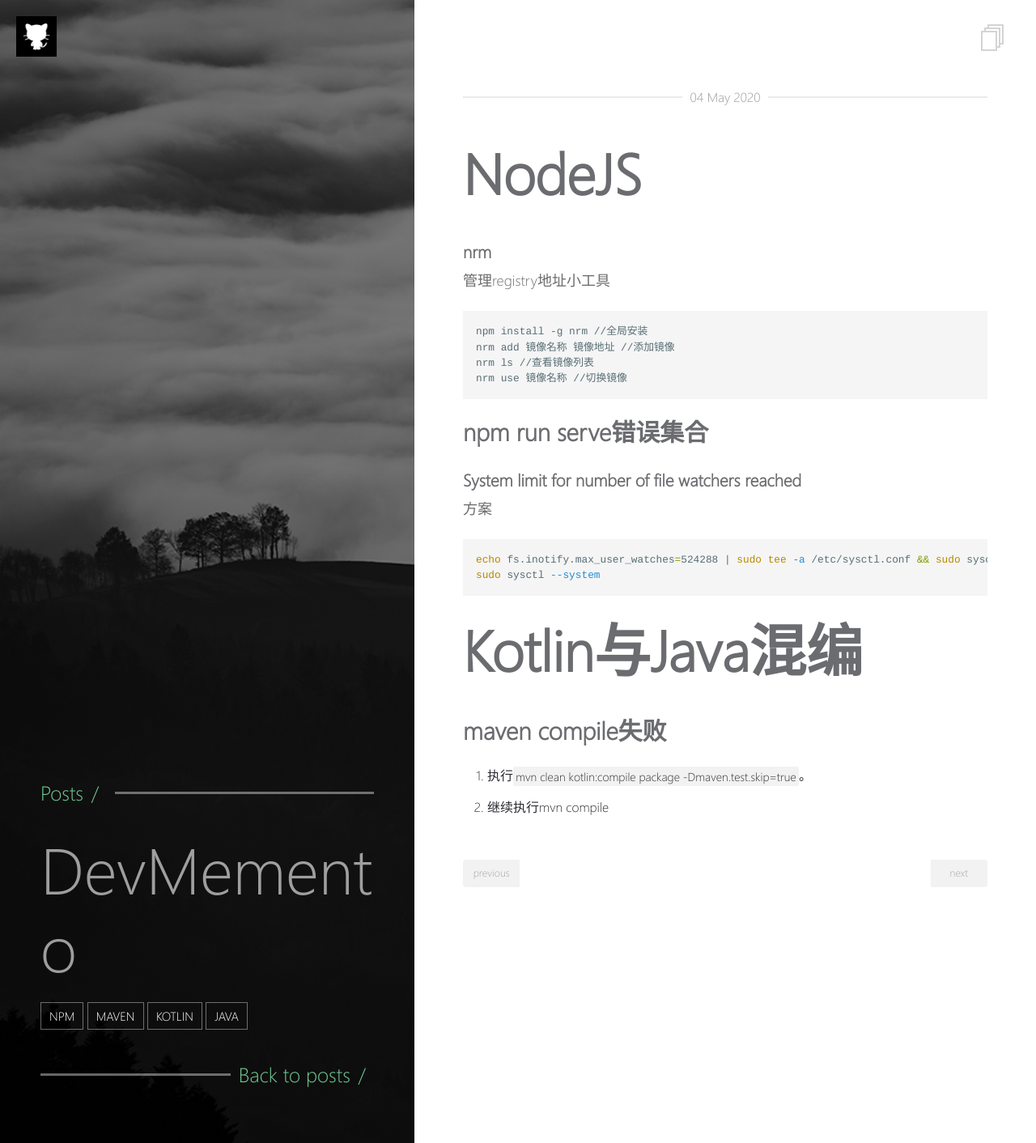
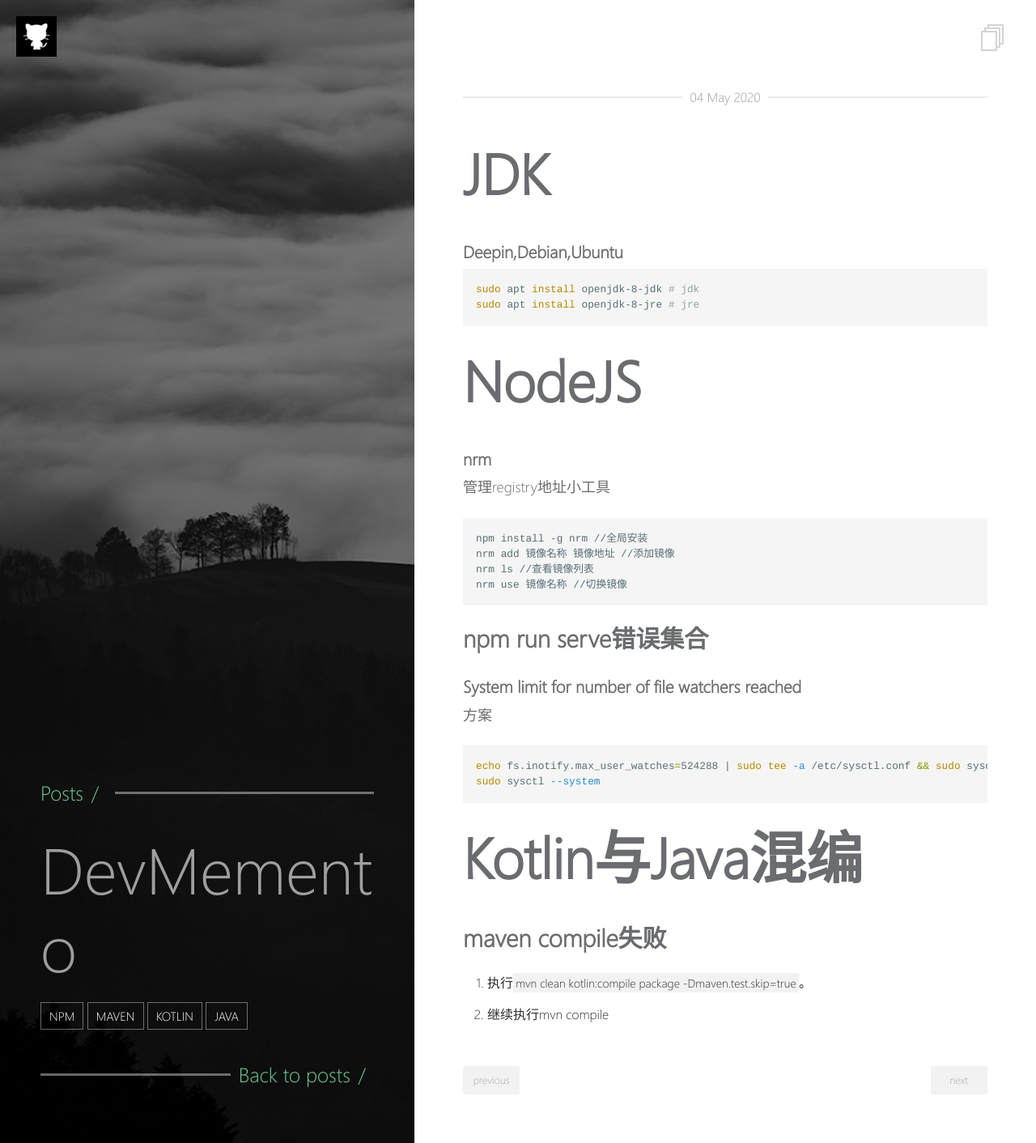
Before and after one commit to nandem/nandem.github.io, a Jekyll site: the page built from _posts/2020-05-04-DevMemento.md, in a window 1280 px wide. Shown: the whole page at 81% size. Built offline with Jekyll 4.4.1, drawn with Linux system fonts in a browser that asks for light colours.

Commit message:
Update 2020-05-04-DevMemento.md

````diff
--- a/_posts/2020-05-04-DevMemento.md
+++ b/_posts/2020-05-04-DevMemento.md
@@ -9,6 +9,13 @@ tags:
   - kotlin
   - java
 ---
+
+# JDK
+### Deepin,Debian,Ubuntu
+```bash
+sudo apt install openjdk-8-jdk # jdk
+sudo apt install openjdk-8-jre # jre
+```
 
 # NodeJS
 ### nrm
````
